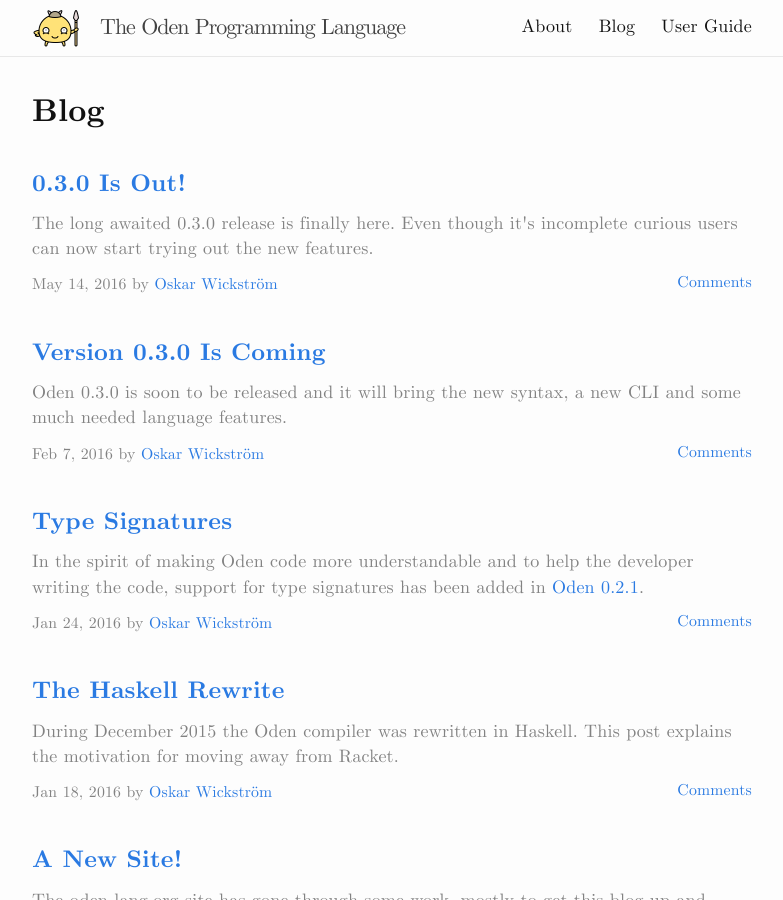
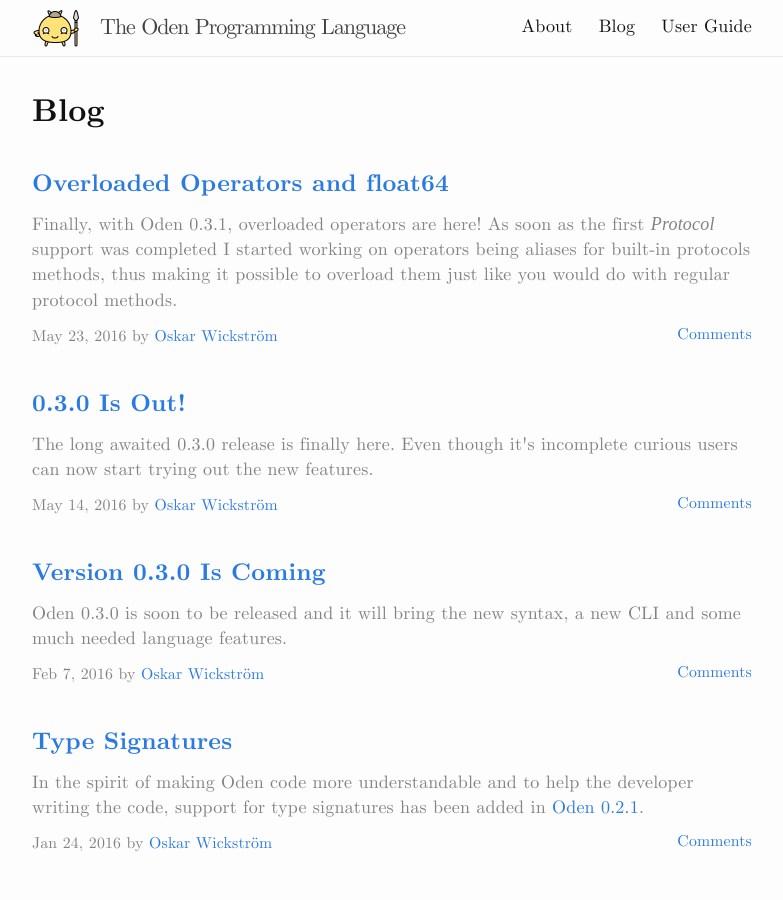
Before and after one commit to oden-lang/oden-lang.github.io, a Jekyll site: the page built from blog/index.html, in a window 1280 px wide and 900 px high. Shown: the whole window, without its empty margins (248-1031 px from the left). Built offline with Jekyll 4.4.1, drawn with Linux system fonts in a browser that asks for light colours; some web fonts are replaced; comment, search, counter and statistics services are not loaded.

Commit message:
Add blog post

```diff
--- /dev/null
+++ b/blog/_posts/2016-05-23-overloaded-operators-and-float64.md
@@ -0,0 +1,34 @@
+---
+layout: post
+title:  "Overloaded Operators and float64"
+date:   2016-05-23 19:00:00 +0100
+author:
+  name: Oskar Wickström
+  url: https://wickstrom.tech
+categories: news
+comments: true
+---
+
+Finally, with Oden 0.3.1, overloaded operators are here! As soon as the first
+*Protocol* support was completed I started working on operators being aliases for
+built-in protocols methods, thus making it possible to overload them just like
+you would do with regular protocol methods.
+
+And by having this new feature, Oden finally supports the `float64` type from
+Go. It couldn't be added in a proper way until the operator overloading worked
+as it does now, that's why it took a while. The following program uses the
+`math.Pi` constant from Go, which is a floating point number.
+
+<div class="playground-runnable">
+{% highlight go %}
+package main
+
+import math
+
+main() = println(math.Pi)
+{% endhighlight %}
+</div>
+
+Oden 0.3.1. is available in the [Playground](https://playground.oden-lang.org/)
+and the I've just added a new [section on
+Protocols](/user-guide/language-reference/protocols.html) in the User Guide.
```
Also changed, not shown: user-guide/language-reference/protocols.md (+5 -2 lines).
